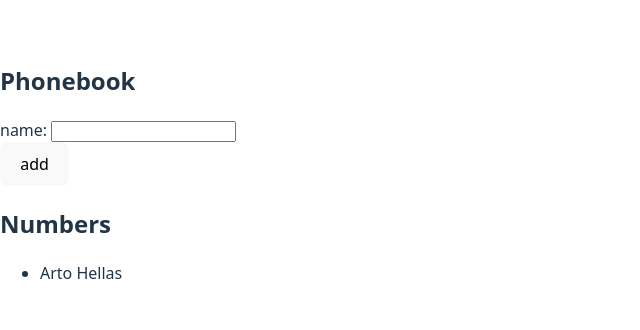
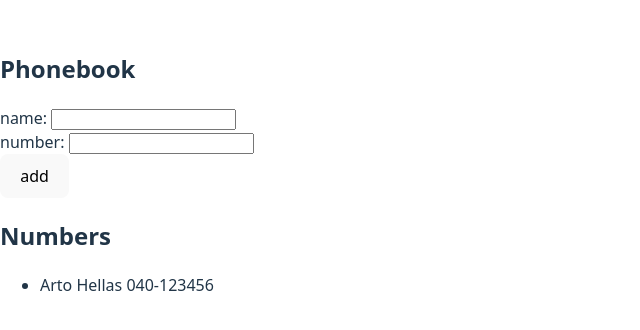
Before and after one commit to DilshanCheerangan/FullStack, a React (Vite) app in the folder part2/phonebook/phonebook-frontend/: page / in a window 1280 px wide. Shown: the part 228-558 px from the top of the page, without its empty margins (0-640 px from the left). Built offline with nearby package versions, Linux system fonts and the light colour scheme.

Commit message:
2.8 done

```diff
--- a/part2/phonebook/phonebook-frontend/src/App.jsx
+++ b/part2/phonebook/phonebook-frontend/src/App.jsx
@@ -2,12 +2,17 @@
 
 const App = () => {
   const [persons, setPersons] = useState([
-    { name: 'Arto Hellas' }
+    { name: 'Arto Hellas', number: '040-123456' }
   ])
   const [newName, setNewName] = useState('')
+  const [newNumber, setNewNumber] = useState('')
 
   const handleNameChange = (event) => {
     setNewName(event.target.value)
+  }
+
+  const handleNumberChange = (event) => {
+    setNewNumber(event.target.value)
   }
 
   const addPerson = (event) => {
@@ -22,11 +27,15 @@
       return
     }
 
-  const nameObject = { name: newName }
-  setPersons(persons.concat(nameObject))
-  setNewName('')
+    const personObject = {
+      name: newName,
+      number: newNumber
     }
 
+    setPersons(persons.concat(personObject))
+    setNewName('')
+    setNewNumber('')
+  }
 
   return (
     <div>
@@ -37,6 +46,9 @@
           name: <input value={newName} onChange={handleNameChange} />
         </div>
         <div>
+          number: <input value={newNumber} onChange={handleNumberChange} />
+        </div>
+        <div>
           <button type="submit">add</button>
         </div>
       </form>
@@ -44,7 +56,9 @@
       <h2>Numbers</h2>
       <ul>
         {persons.map(person => (
-          <li key={person.name}>{person.name}</li>
+          <li key={person.name}>
+            {person.name} {person.number}
+          </li>
         ))}
       </ul>
     </div>
```
Lines whose indentation alone changed are shown as unchanged.
